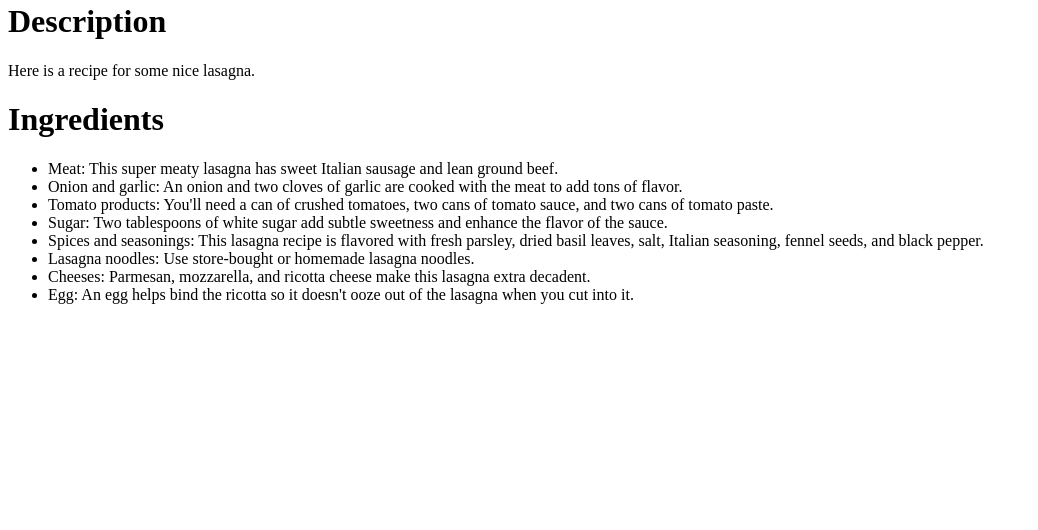
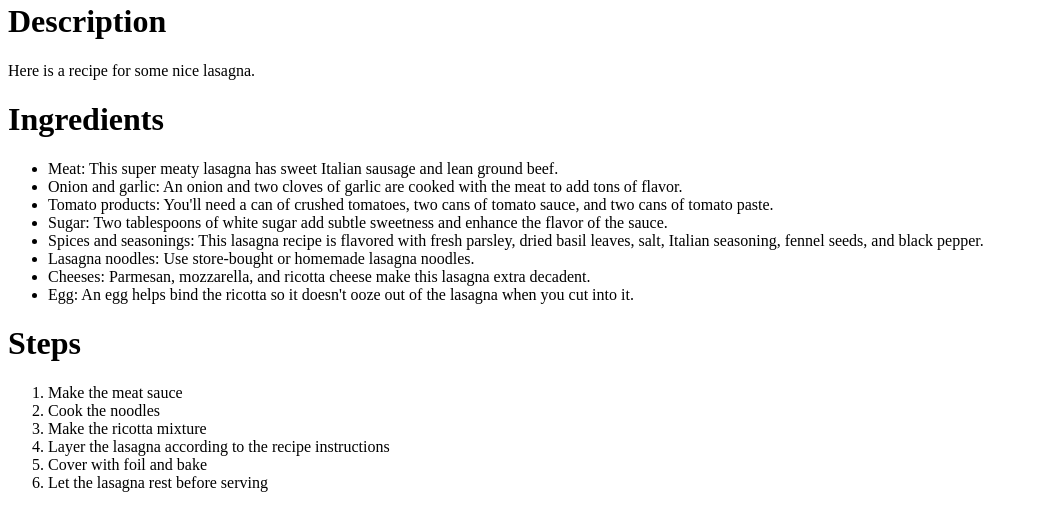
Before and after one commit to omthakor/odin-recipes, a plain HTML site: page index.html in a window 1280 px wide. Shown: the part 118-648 px from the top of the page, without its empty margins (0-1038 px from the left). Drawn offline with Linux system fonts and the light colour scheme.

Commit message:
added steps header and created ordered list

```diff
--- a/index.html
+++ b/index.html
@@ -23,4 +23,13 @@
         <li>Cheeses: Parmesan, mozzarella, and ricotta cheese make this lasagna extra decadent.</li>
         <li>Egg: An egg helps bind the ricotta so it doesn't ooze out of the lasagna when you cut into it.</li>
     </ul>
+    <h1>Steps</h1>
+    <ol>
+        <li>Make the meat sauce</li>
+        <li>Cook the noodles</li>
+        <li>Make the ricotta mixture</li>
+        <li>Layer the lasagna according to the recipe instructions</li>
+        <li>Cover with foil and bake</li>
+        <li>Let the lasagna rest before serving</li>
+    </ol>
 </html>
```
